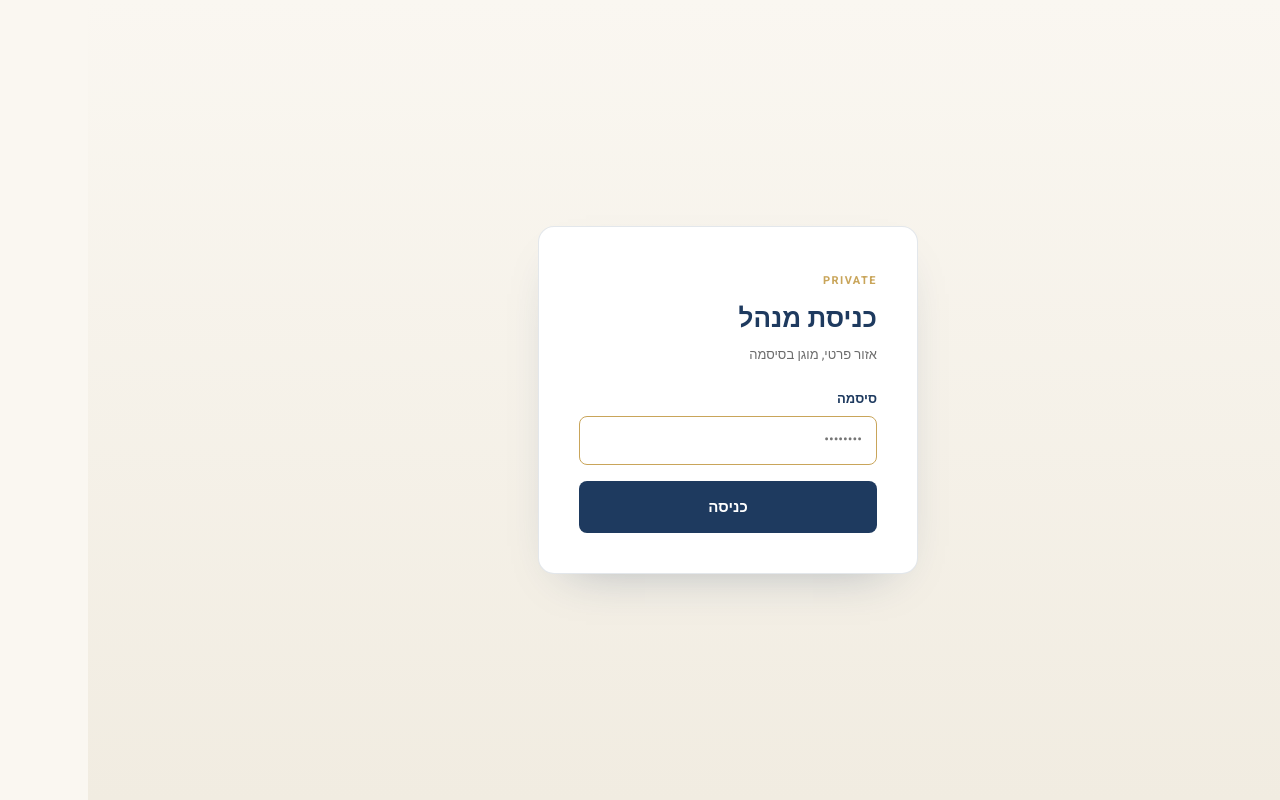
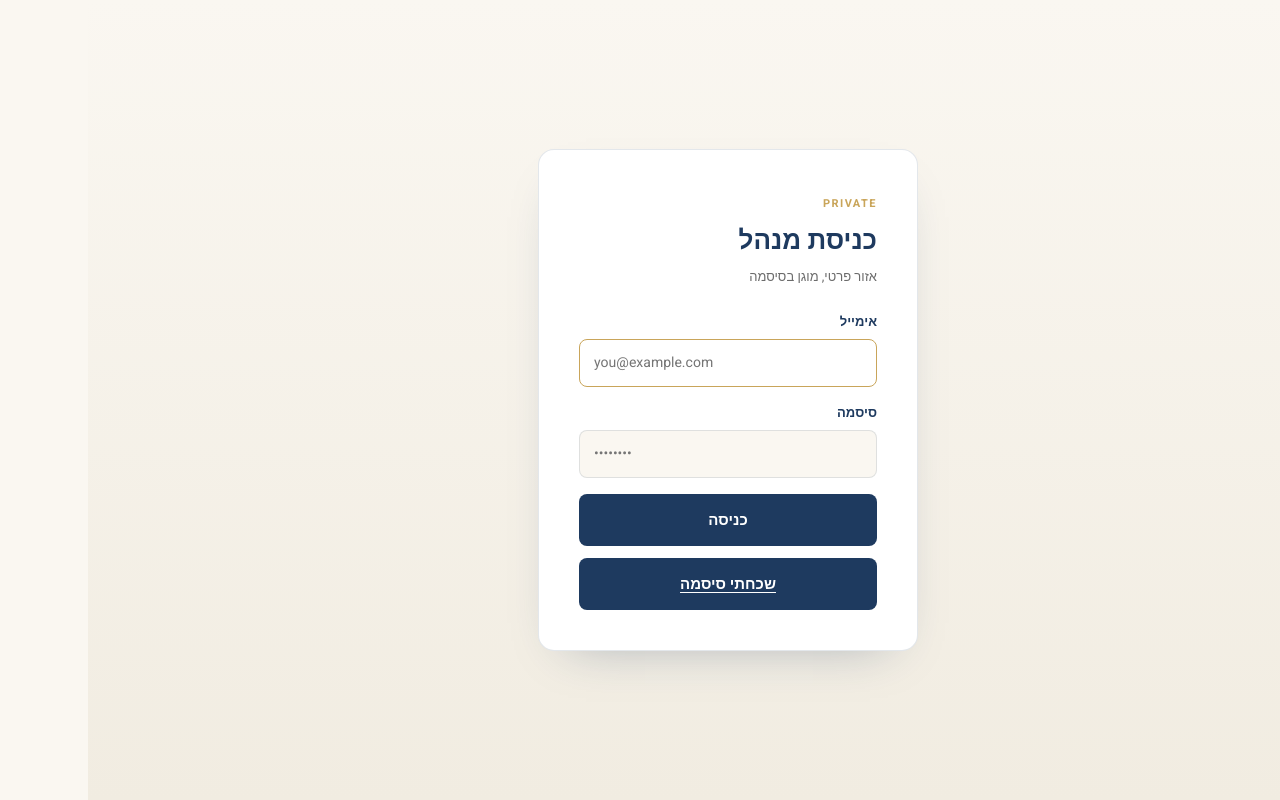
Before and after one commit to nevesagiv/neve-sagiv, a React (Vite) app: page /admin in a window 1280 px wide. Built offline with nearby package versions, Linux system fonts and the light colour scheme; no server answers.

Commit message:
Admin Phase 1: Replace mock auth with Supabase Auth (email+password+reset)

```diff
--- a/src/lib/adminAuth.js
+++ b/src/lib/adminAuth.js
@@ -1,36 +1,34 @@
-// Lightweight admin auth using sessionStorage.
-// This is a TEMPORARY mock — when Supabase is wired, replace with proper Supabase Auth.
+// Supabase-backed admin auth.
+// Replaces the previous sessionStorage mock.
+// User is created manually in Supabase Studio (Auth > Users) — single admin (Shlomo).
 
-const STORAGE_KEY = 'shlomo-adiv-admin-session';
-// TODO: replace with real Supabase Auth. For local dev only.
-const DEV_PASSWORD = 'demo1234';
+import { supabase } from './supabase.js';
 
-export function isAuthenticated() {
-  try {
-    return sessionStorage.getItem(STORAGE_KEY) === 'authenticated';
-  } catch {
-    return false;
-  }
+export async function adminLogin(email, password) {
+  const { data, error } = await supabase.auth.signInWithPassword({ email, password });
+  if (error) throw error;
+  return data.user;
 }
 
-export async function login(password) {
-  // Simulate async behavior so the UI mirrors real Supabase calls
-  await new Promise((resolve) => setTimeout(resolve, 200));
-  if (password === DEV_PASSWORD) {
-    try {
-      sessionStorage.setItem(STORAGE_KEY, 'authenticated');
-    } catch {
-      /* ignore */
-    }
-    return true;
-  }
-  return false;
+export async function adminLogout() {
+  await supabase.auth.signOut();
 }
 
-export function logout() {
-  try {
-    sessionStorage.removeItem(STORAGE_KEY);
-  } catch {
-    /* ignore */
-  }
+export async function getCurrentUser() {
+  const { data: { session } } = await supabase.auth.getSession();
+  return session?.user ?? null;
 }
+
+export function subscribeToAuthChanges(callback) {
+  const { data: { subscription } } = supabase.auth.onAuthStateChange((_event, session) => {
+    callback(session?.user ?? null);
+  });
+  return () => subscription.unsubscribe();
+}
+
+export async function sendPasswordReset(email) {
+  const { error } = await supabase.auth.resetPasswordForEmail(email, {
+    redirectTo: `${window.location.origin}/admin`,
+  });
+  if (error) throw error;
+}
--- a/src/pages/admin/AdminDashboard.css
+++ b/src/pages/admin/AdminDashboard.css
@@ -165,3 +165,16 @@
     padding: 24px 16px 40px;
   }
 }
+
+/* Loading state while checking auth */
+.admin-shell-loading {
+  display: grid;
+  place-items: center;
+  min-height: 100vh;
+}
+
+.admin-loading {
+  font-size: 16px;
+  color: #5a6477;
+  font-weight: 600;
+}
--- a/src/pages/admin/AdminDashboard.jsx
+++ b/src/pages/admin/AdminDashboard.jsx
@@ -2,7 +2,7 @@ import { useEffect, useMemo, useState } from 'react';
 import { useNavigate } from 'react-router-dom';
 import { useTranslation } from 'react-i18next';
 
-import { isAuthenticated, logout } from '../../lib/adminAuth.js';
+import { adminLogout, getCurrentUser, subscribeToAuthChanges } from '../../lib/adminAuth.js';
 import { MOCK_LEADS, MOCK_PROPERTIES_ADMIN } from '../../lib/mockAdminData.js';
 import LeadsTable from '../../components/admin/LeadsTable.jsx';
 import PropertiesTable from '../../components/admin/PropertiesTable.jsx';
@@ -24,15 +24,28 @@ export default function AdminDashboard() {
   const [editingProperty, setEditingProperty] = useState(null);
   const [showPropertyForm, setShowPropertyForm] = useState(false);
 
-  // Guard: must be authenticated
+  const [authChecked, setAuthChecked] = useState(false);
+
+  // Guard: must be authenticated (Supabase Auth)
   useEffect(() => {
-    if (!isAuthenticated()) {
-      navigate('/admin', { replace: true });
-    }
+    let active = true;
+    getCurrentUser().then((user) => {
+      if (!active) return;
+      if (!user) {
+        navigate('/admin', { replace: true });
+      } else {
+        setAuthChecked(true);
+      }
+    });
+    // React to sign-out from another tab
+    const unsubscribe = subscribeToAuthChanges((user) => {
+      if (!user) navigate('/admin', { replace: true });
+    });
+    return () => { active = false; unsubscribe(); };
   }, [navigate]);
 
-  const handleSignOut = () => {
-    logout();
+  const handleSignOut = async () => {
+    await adminLogout();
     navigate('/admin', { replace: true });
   };
 
@@ -115,6 +128,14 @@ export default function AdminDashboard() {
     a.click();
     URL.revokeObjectURL(url);
   };
+
+  if (!authChecked) {
+    return (
+      <div className="admin-shell admin-shell-loading">
+        <div className="admin-loading">טוען...</div>
+      </div>
+    );
+  }
 
   return (
     <div className="admin-shell">
--- a/src/pages/admin/AdminLogin.css
+++ b/src/pages/admin/AdminLogin.css
@@ -87,3 +87,41 @@
   font-size: 13px;
   margin-bottom: 12px;
 }
+
+/* Forgot password link */
+.login-reset-link {
+  display: block;
+  margin-top: 12px;
+  background: transparent;
+  border: none;
+  font-size: 13px;
+  color: #5a6477;
+  cursor: pointer;
+  text-decoration: underline;
+  text-underline-offset: 3px;
+  font: inherit;
+  font-size: 13px;
+  width: 100%;
+  text-align: center;
+  padding: 8px;
+}
+
+.login-reset-link:hover:not(:disabled) {
+  color: #d4a017;
+}
+
+.login-reset-link:disabled {
+  opacity: 0.5;
+  cursor: not-allowed;
+}
+
+.login-success {
+  background: #ecfdf5;
+  border: 1px solid #a7f3d0;
+  color: #065f46;
+  padding: 10px 12px;
+  border-radius: 8px;
+  font-size: 13px;
+  margin: 8px 0;
+  line-height: 1.5;
+}
--- a/src/pages/admin/AdminLogin.jsx
+++ b/src/pages/admin/AdminLogin.jsx
@@ -1,34 +1,59 @@
 import { useEffect, useState } from 'react';
 import { useNavigate } from 'react-router-dom';
 import { useTranslation } from 'react-i18next';
-import { isAuthenticated, login } from '../../lib/adminAuth.js';
+import { adminLogin, getCurrentUser, sendPasswordReset } from '../../lib/adminAuth.js';
 import './AdminLogin.css';
 
 export default function AdminLogin() {
   const { t } = useTranslation();
   const navigate = useNavigate();
+  const [email, setEmail] = useState('');
   const [password, setPassword] = useState('');
   const [loading, setLoading] = useState(false);
   const [error, setError] = useState(null);
+  const [resetMessage, setResetMessage] = useState(null);
 
   // If already authenticated, skip the login screen
   useEffect(() => {
-    if (isAuthenticated()) {
-      navigate('/admin/dashboard', { replace: true });
-    }
+    let active = true;
+    getCurrentUser().then((user) => {
+      if (active && user) {
+        navigate('/admin/dashboard', { replace: true });
+      }
+    });
+    return () => { active = false; };
   }, [navigate]);
 
   const handleSubmit = async (event) => {
     event.preventDefault();
     setError(null);
+    setResetMessage(null);
     setLoading(true);
-    const ok = await login(password);
-    setLoading(false);
-    if (ok) {
+    try {
+      await adminLogin(email.trim(), password);
       navigate('/admin/dashboard', { replace: true });
-    } else {
-      setError(t('admin.login_error'));
+    } catch (err) {
+      console.error('Login failed:', err);
+      setError(err.message || t('admin.login_error', 'שם משתמש או סיסמה שגויים'));
       setPassword('');
+    } finally {
+      setLoading(false);
+    }
+  };
+
+  const handleReset = async () => {
+    setError(null);
+    setResetMessage(null);
+    if (!email.trim()) {
+      setError('יש להזין את כתובת המייל לפני בקשת איפוס סיסמה');
+      return;
+    }
+    try {
+      await sendPasswordReset(email.trim());
+      setResetMessage('שלחנו קישור לאיפוס הסיסמה אל המייל שלך. תבדוק גם בספאם.');
+    } catch (err) {
+      console.error('Password reset failed:', err);
+      setError(err.message || 'לא הצלחנו לשלוח את הקישור. נסה שוב.');
     }
   };
 
@@ -36,23 +61,48 @@ export default function AdminLogin() {
     <div className="admin-login">
       <div className="login-card">
         <span className="login-pill">PRIVATE</span>
-        <h1>{t('admin.login_title')}</h1>
-        <p className="login-sub">{t('admin.login_sub')}</p>
-        <form onSubmit={handleSubmit}>
-          <label htmlFor="admin-password">{t('admin.password_label')}</label>
+        <h1>{t('admin.login_title', 'אזור ניהול')}</h1>
+        <p className="login-sub">{t('admin.login_sub', 'גישה לאזור הניהול של נווה שגיב')}</p>
+        <form onSubmit={handleSubmit} noValidate>
+          <label htmlFor="admin-email">{t('admin.email_label', 'אימייל')}</label>
+          <input
+            id="admin-email"
+            type="email"
+            value={email}
+            onChange={(e) => setEmail(e.target.value)}
+            placeholder="you@example.com"
+            autoComplete="username"
+            autoFocus
+            required
+            dir="ltr"
+          />
+
+          <label htmlFor="admin-password">{t('admin.password_label', 'סיסמה')}</label>
           <input
             id="admin-password"
             type="password"
             value={password}
             onChange={(e) => setPassword(e.target.value)}
-            placeholder={t('admin.password_placeholder')}
+            placeholder={t('admin.password_placeholder', 'הזן סיסמה')}
             autoComplete="current-password"
-            autoFocus
             required
+            dir="ltr"
           />
+
           {error && <p className="login-error">{error}</p>}
+          {resetMessage && <p className="login-success">{resetMessage}</p>}
+
           <button type="submit" disabled={loading}>
-            {loading ? t('admin.checking') : t('admin.login_button')}
+            {loading ? t('admin.checking', 'בודק...') : t('admin.login_button', 'כניסה')}
+          </button>
+
+          <button
+            type="button"
+            className="login-reset-link"
+            onClick={handleReset}
+            disabled={loading}
+          >
+            שכחתי סיסמה
           </button>
         </form>
       </div>
```
